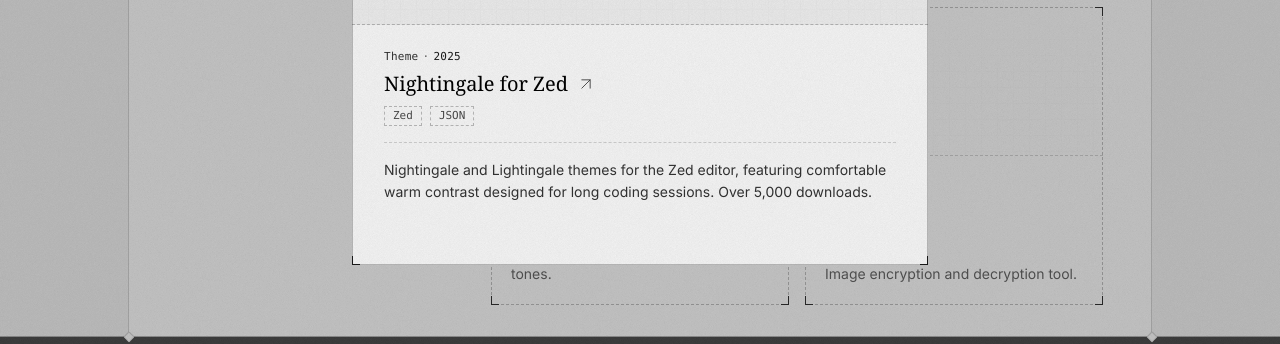
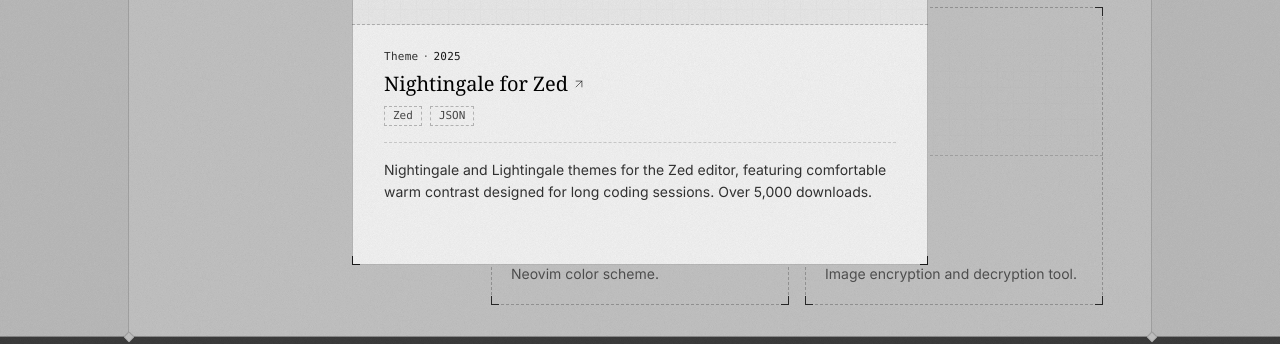
Before and after one commit to xeind/xeind.net, a Next.js app: page / in a window 1280 px wide. Both pictures are taken after a click on the button 326 px from the left and 1310 px from the top of the page. Shown: the part 1154-1498 px from the top of the page. Built offline with nearby package versions, Linux system fonts and the light colour scheme.

Commit message:
feat: project titles as links

```diff
--- a/components/sections/ProjectGrid.tsx
+++ b/components/sections/ProjectGrid.tsx
@@ -340,7 +340,6 @@
                     <span className="text-foreground/60">·</span>
                     <span className="text-tertiary">{activeProject.year}</span>
                   </motion.div>
-                  <div className="flex items-center gap-2">
                   <motion.h3
                     id="modal-title"
                     layoutId={`title-${activeProject.id}`}
@@ -351,24 +350,24 @@
                         : SPRING_CONFIG.noBounce
                     }
                   >
-                      {activeProject.title}
-                    </motion.h3>
-                    {(activeProject.liveUrl || activeProject.githubUrl) && (
+                    {(activeProject.liveUrl || activeProject.githubUrl) ? (
                       <a
                         href={activeProject.liveUrl || activeProject.githubUrl}
                         target="_blank"
                         rel="noopener noreferrer"
-                        className="text-accent hover:text-tertiary flex items-center transition-colors motion-reduce:transition-none"
+                        className="hover:text-tertiary inline-flex items-center gap-1 transition-colors motion-reduce:transition-none"
                         style={tFast}
-                        aria-label={`Open ${activeProject.title} in new tab`}
                       >
+                        {activeProject.title}
                         <ArrowUpRight
-                          size={ICON_CONFIG.sizes.md}
+                          size={ICON_CONFIG.sizes.sm}
                           strokeWidth={ICON_CONFIG.strokeWidth}
                         />
                       </a>
+                    ) : (
+                      activeProject.title
                     )}
-                  </div>
+                  </motion.h3>
 
                   {/* Technologies */}
                   {activeProject.technologies && activeProject.technologies.length > 0 && (
--- a/components/ui/Tooltip.tsx
+++ b/components/ui/Tooltip.tsx
@@ -24,6 +24,7 @@
   const triggerRef = useRef<HTMLSpanElement>(null);
   const tooltipRef = useRef<HTMLDivElement>(null);
   const textRef = useRef<SVGTextElement>(null);
+
   const prefersReducedMotion = useReducedMotion();
 
   const updatePosition = useCallback(() => {
@@ -48,10 +49,11 @@
     const id = requestAnimationFrame(() => {
       requestAnimationFrame(updatePosition);
     });
-    window.addEventListener("scroll", updatePosition, true);
+    const hideOnScroll = () => setVisible(false);
+    window.addEventListener("scroll", hideOnScroll, true);
     return () => {
       cancelAnimationFrame(id);
-      window.removeEventListener("scroll", updatePosition, true);
+      window.removeEventListener("scroll", hideOnScroll, true);
     };
   }, [visible, textSize, updatePosition]);
 
@@ -82,6 +84,12 @@
       onMouseLeave={() => setVisible(false)}
       onFocus={() => setVisible(true)}
       onBlur={() => setVisible(false)}
+      onClick={() => {
+        setVisible(false);
+        if (document.activeElement instanceof HTMLElement) {
+          document.activeElement.blur();
+        }
+      }}
     >
       {children}
       {typeof document !== "undefined" &&
--- a/lib/data/projects.ts
+++ b/lib/data/projects.ts
@@ -18,7 +18,7 @@
     id: "nightingale-nvim",
     title: "nightingale.nvim",
     type: "Theme",
-    description: "Neovim color scheme with warm tones.",
+    description: "Neovim color scheme.",
     longDescription:
       "A Neovim color scheme ported from the Nightingale VS Code theme. Features dark and light variants, full TreeSitter support, 26+ LSP semantic token types, 27+ plugin integrations, and 540+ highlight groups. Optimized for minimal startup overhead.",
     technologies: ["Lua", "Neovim", "TreeSitter"],
```
Lines whose indentation alone changed are shown as unchanged.
